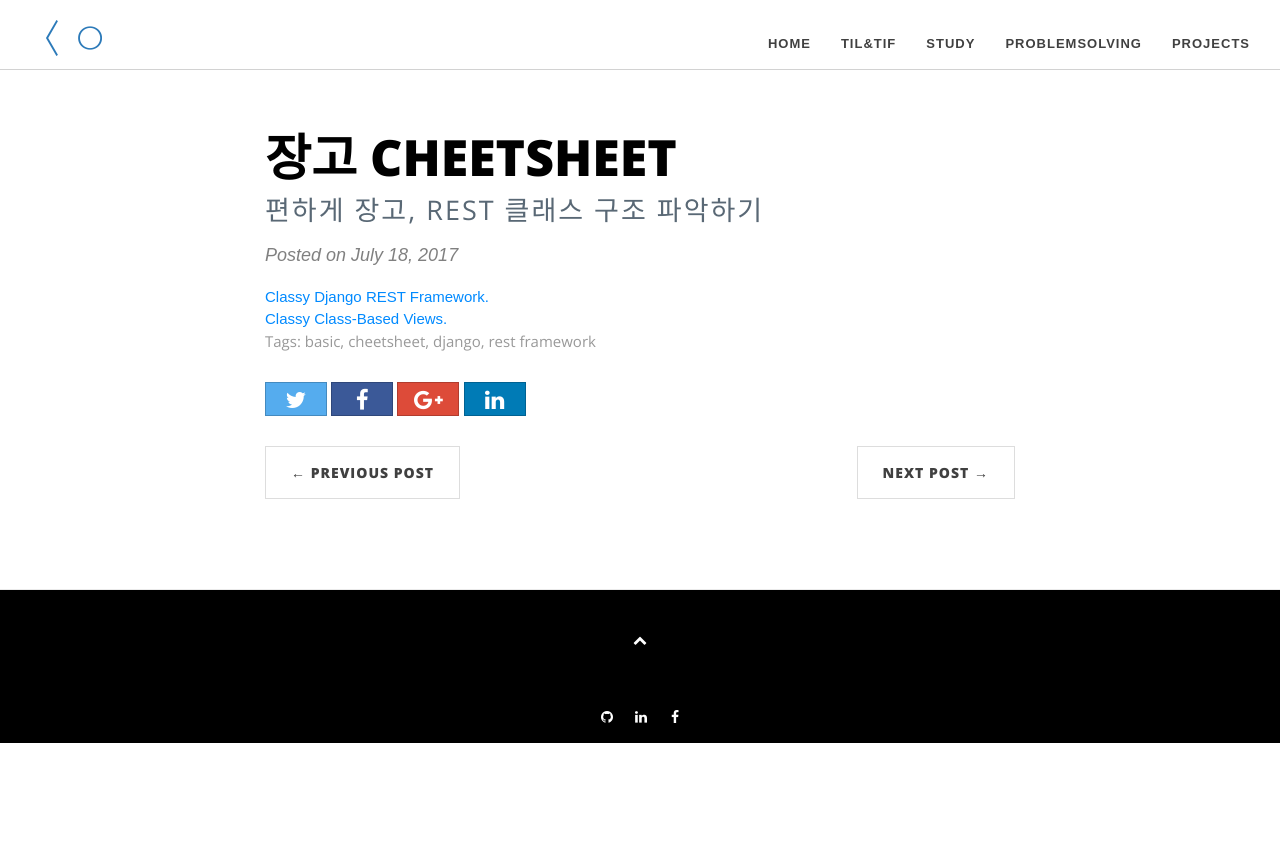
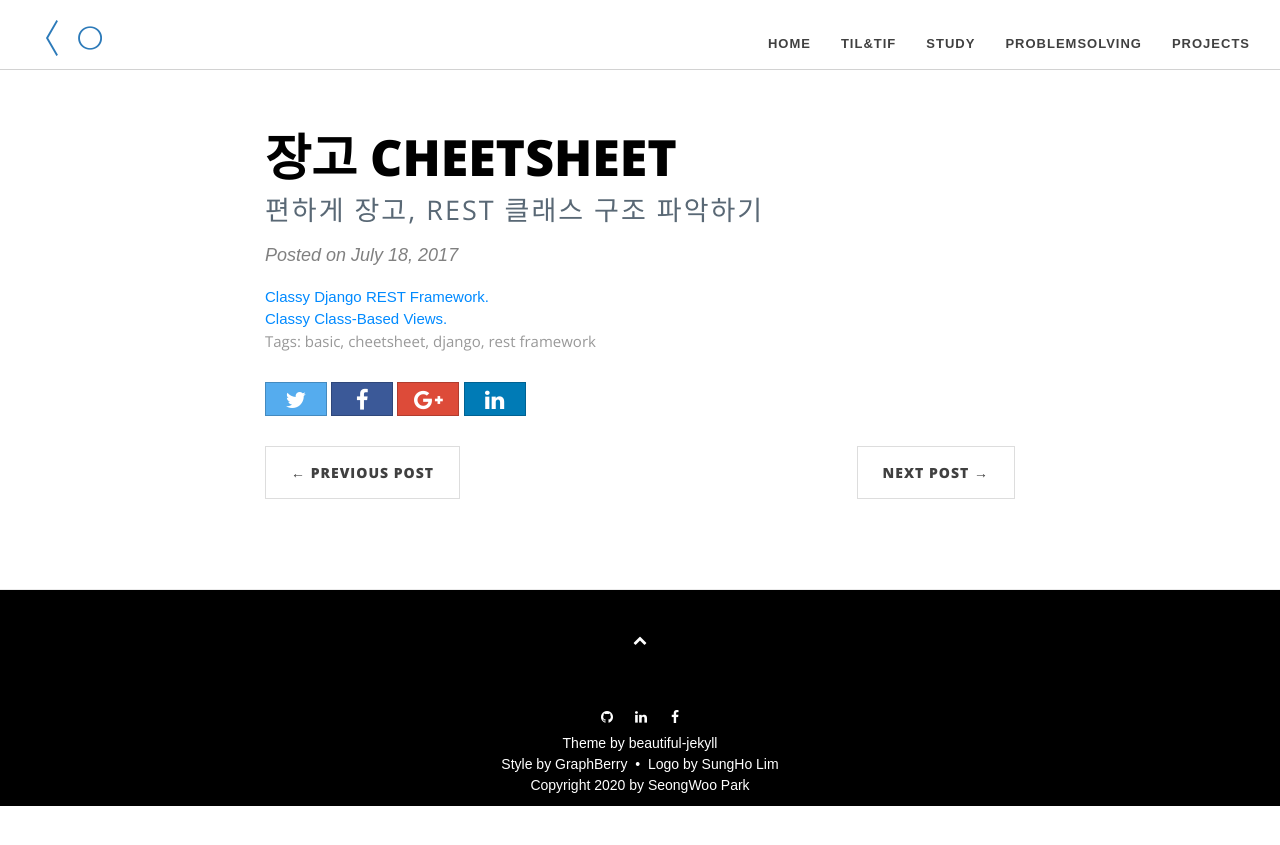
Before and after one commit to seongwoopark/seongwoopark.github.io, a Jekyll site: the page built from _posts/2017-07-18-study-django-and-rest-cheetsheet.md, in a window 1280 px wide. Shown: the top 845 px of the page. Built offline with Jekyll 4.4.1, drawn with Linux system fonts in a browser that asks for light colours; nearby versions of some CDN libraries; comment, search, counter and statistics services are not loaded.

Commit message:
fix: revert blog footer info

```diff
--- a/_includes/footer.html
+++ b/_includes/footer.html
@@ -50,11 +50,11 @@
           {% endif %}
       {% endif %}
       </ul>
-<!--      <p>-->
-<!--          Theme by <a href="http://deanattali.com/beautiful-jekyll/" target="_blank">beautiful-jekyll</a><br/>-->
-<!--          Style by <a href="http://graphberry.com" target="_blank">GraphBerry</a> &nbsp;&bull;&nbsp;-->
-<!--          Logo by <a href="http://color-lim.com" target="_blank">SungHo Lim</a><br/>-->
-<!--          Copyright {{ site.time | date: '%Y' }} by {{ site.author.name }}-->
-<!--      </p>-->
+      <p>
+          Theme by <a href="http://deanattali.com/beautiful-jekyll/" target="_blank">beautiful-jekyll</a><br/>
+          Style by <a href="http://graphberry.com" target="_blank">GraphBerry</a> &nbsp;&bull;&nbsp;
+          Logo by <a href="http://color-lim.com" target="_blank">SungHo Lim</a><br/>
+          Copyright {{ site.time | date: '%Y' }} by {{ site.author.name }}
+      </p>
   </div>
 </footer>
```
